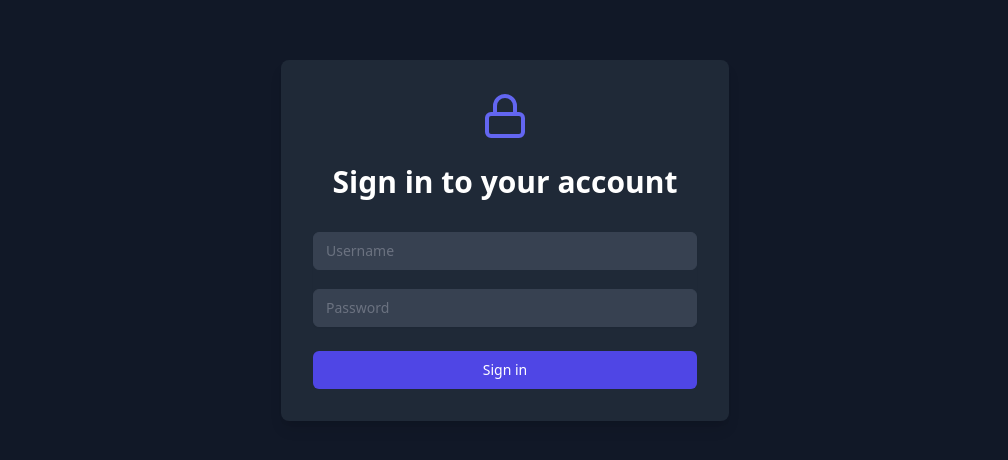
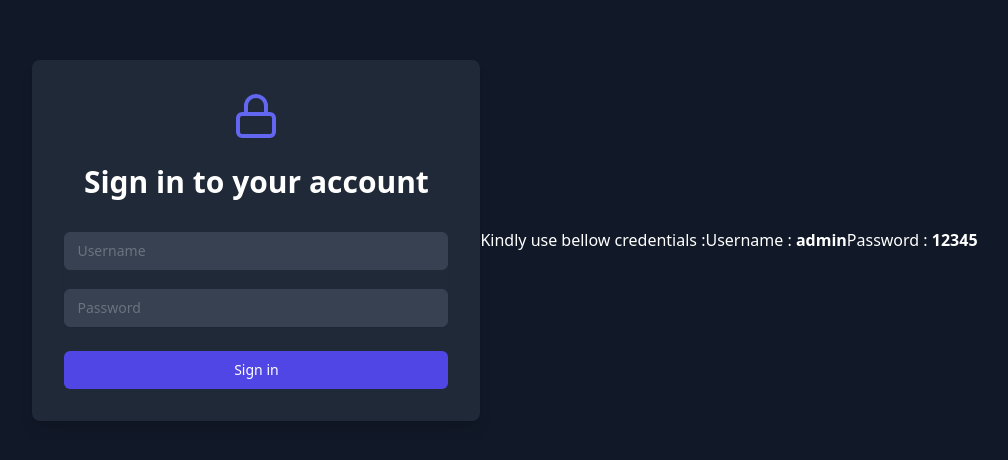
Before and after one commit to prakhar-8999/blackrose_assingment, a React (Vite) app: page /login in a window 1280 px wide. Shown: the part 160-620 px from the top of the page, without its empty margins (135-1143 px from the left). Built offline with nearby package versions, Linux system fonts and the light colour scheme.

Commit message:
added credentials

```diff
--- a/src/components/Login.tsx
+++ b/src/components/Login.tsx
@@ -1,22 +1,22 @@
-import React, { useState } from 'react';
-import { useNavigate } from 'react-router-dom';
-import { useAuth } from '../hooks/useAuth';
-import { Lock } from 'lucide-react';
+import {Lock} from "lucide-react";
+import React, {useState} from "react";
+import {useNavigate} from "react-router-dom";
+import {useAuth} from "../hooks/useAuth";
 
 function Login() {
-  const [username, setUsername] = useState('');
-  const [password, setPassword] = useState('');
-  const [error, setError] = useState('');
-  const { login } = useAuth();
+  const [username, setUsername] = useState("");
+  const [password, setPassword] = useState("");
+  const [error, setError] = useState("");
+  const {login} = useAuth();
   const navigate = useNavigate();
 
   const handleSubmit = async (e: React.FormEvent) => {
     e.preventDefault();
     try {
       await login(username, password);
-      navigate('/');
+      navigate("/");
     } catch (err) {
-      setError('Invalid credentials');
+      setError("Invalid credentials");
     }
   };
 
@@ -25,7 +25,9 @@ function Login() {
       <div className="max-w-md w-full space-y-8 p-8 bg-gray-800 rounded-lg shadow-lg">
         <div className="text-center">
           <Lock className="mx-auto h-12 w-12 text-indigo-500" />
-          <h2 className="mt-6 text-3xl font-extrabold text-white">Sign in to your account</h2>
+          <h2 className="mt-6 text-3xl font-extrabold text-white">
+            Sign in to your account
+          </h2>
         </div>
         <form className="mt-8 space-y-6" onSubmit={handleSubmit}>
           {error && (
@@ -66,6 +68,13 @@ function Login() {
           </div>
         </form>
       </div>
+      <p className="text-center">Kindly use bellow credentials : </p>
+      <p className="text-center">
+        Username : <strong>admin</strong>
+      </p>
+      <p className="text-center">
+        Password : <strong>12345</strong>
+      </p>
     </div>
   );
 }
```
